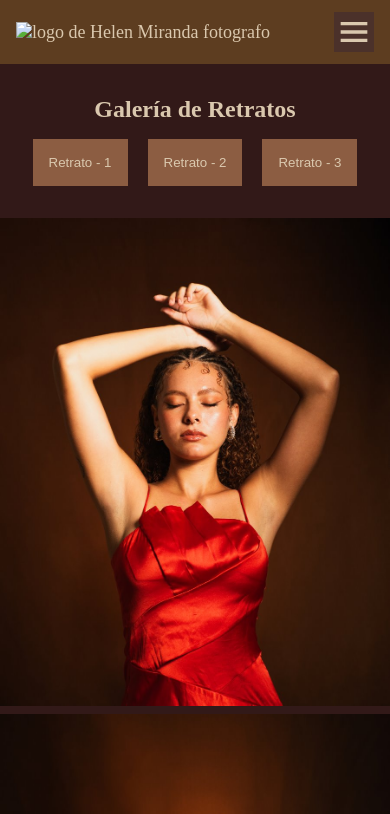
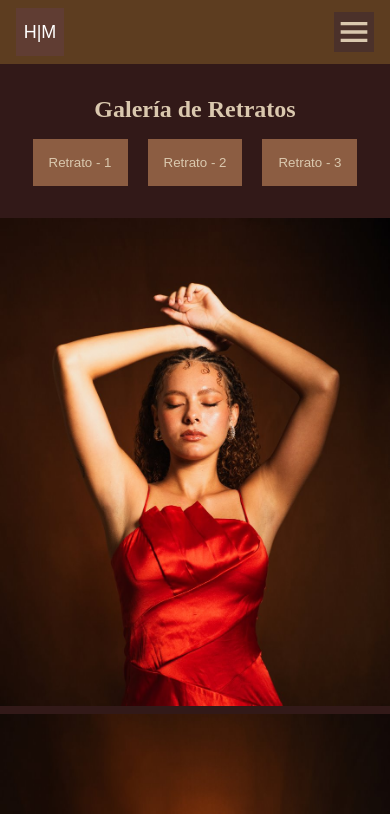
Before and after one commit to HelenMiranda00/Portafolio, a website with bundled scripts: page html/gallery.html in a window 390 px wide. Shown: the top 814 px of the page. Built offline with nearby package versions, Linux system fonts and the light colour scheme.

Commit message:
- solucion de la ruta del logo

```diff
--- a/html/gallery.html
+++ b/html/gallery.html
@@ -15,7 +15,7 @@
     <!-- Header Mobile -->
     <header class="header-mobile">
         <div class="name-icon">
-            <img src="./assets/icons/HM.svg" alt="logo de Helen Miranda fotografo">
+            <img src="../assets/icons/HM.svg" alt="logo de Helen Miranda fotografo">
         </div>
         <div id="open-menu">
             <svg xmlns="http://www.w3.org/2000/svg" width="24" height="24" viewBox="0 0 24 24" fill="#aaa">
@@ -27,7 +27,7 @@
     <div id="menu-mobile">
         <div id="close-menu">
             <div class="name-icon">
-                <img src="./assets/icons/HM.svg" alt="logo de Helen Miranda fotografo">
+                <img src="../assets/icons/HM.svg" alt="logo de Helen Miranda fotografo">
             </div>
             <svg xmlns="http://www.w3.org/2000/svg" width="24" height="24" viewBox="0 0 24 24" fill="#aaa">
                 <path
--- a/style/headers.css
+++ b/style/headers.css
@@ -96,6 +96,10 @@ body {
                 align-items: center;
                 font-size: large;
                 color: var(--clr-20);
+
+                img {
+                    width: 3rem;
+                }
             }
 
             /* Button Menu */
```
